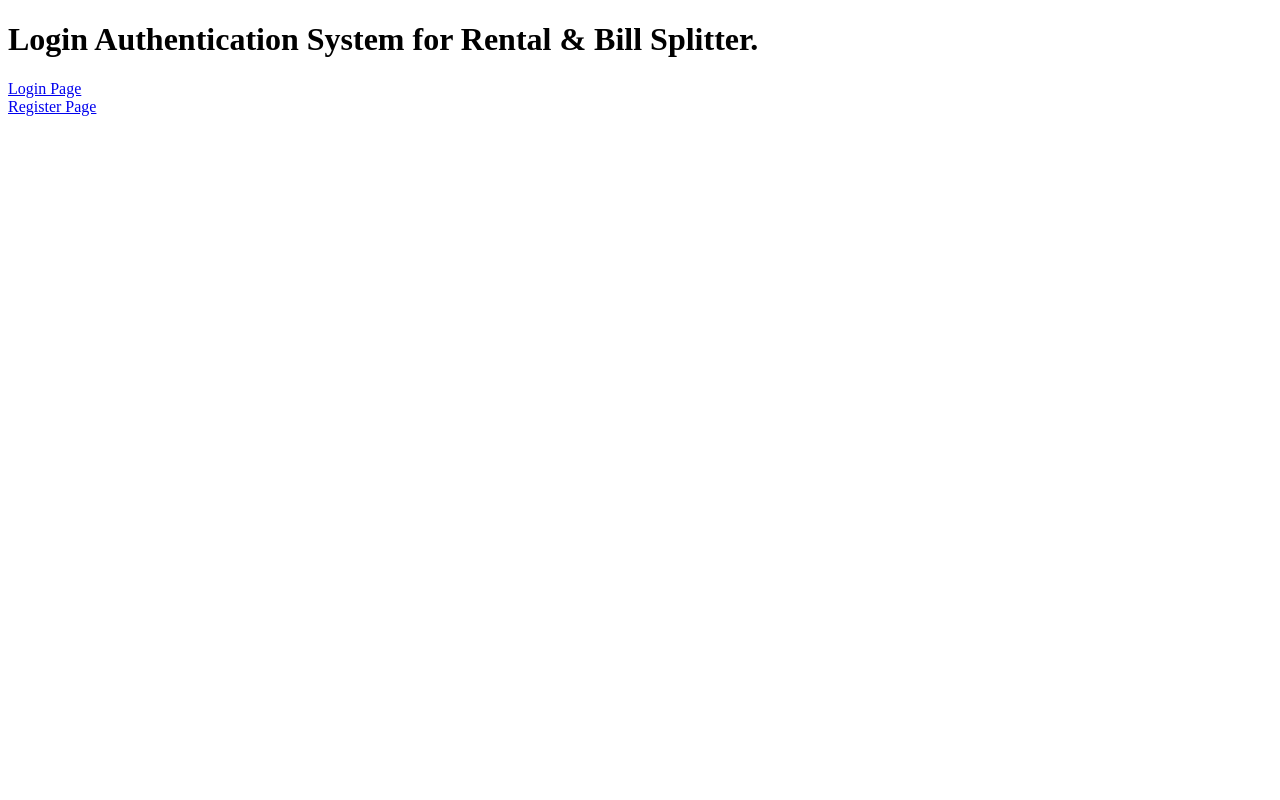
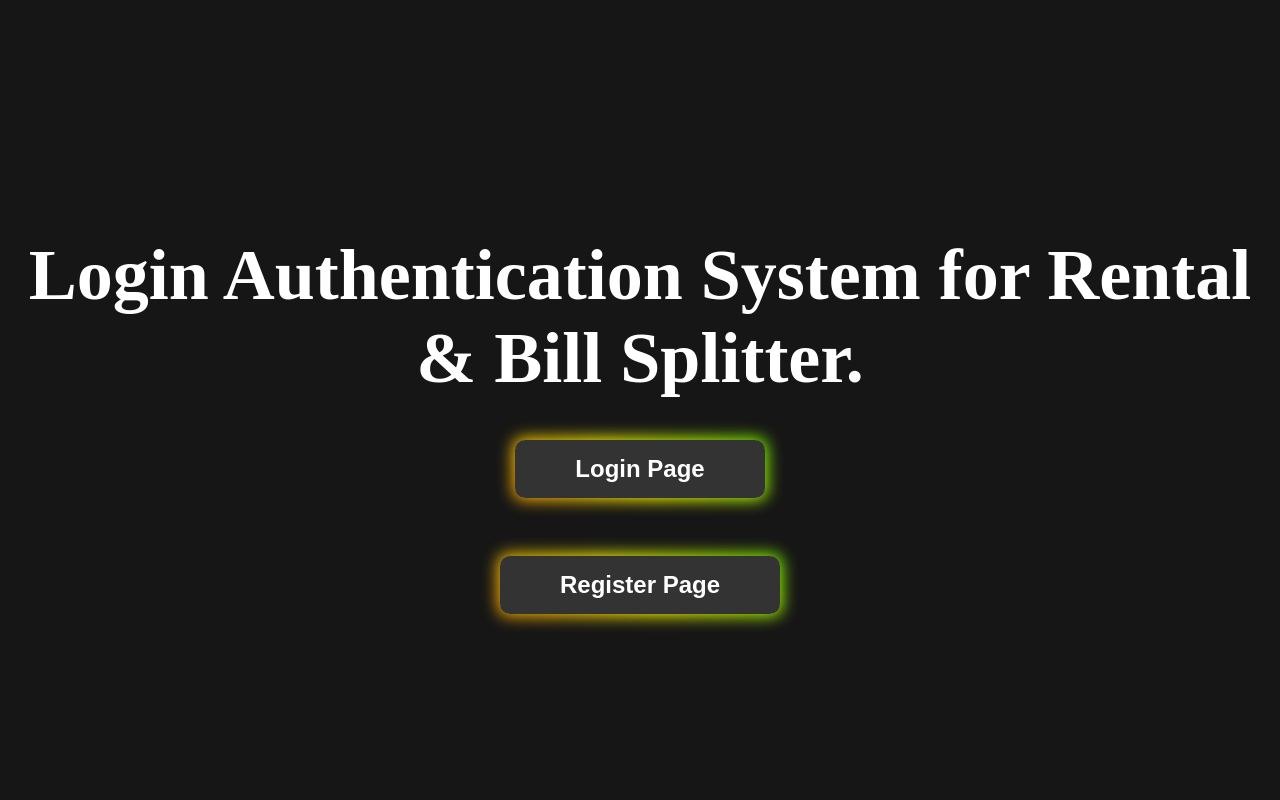
Before and after one commit to Pagalavan0799/GitExcercise-Group-7, a Flask app: page / in a window 1280 px wide. Run offline with Flask 3, Linux system fonts and the light colour scheme.

Commit message:
added glowing button effect and designed homepage

```diff
--- /dev/null
+++ b/static/style.css
@@ -0,0 +1,93 @@
+html, body {
+    background-color: #161616;
+    overflow: hidden;
+    height: 100%;
+    margin: 0;
+    padding: 0;
+}
+
+body{
+    display:flex;
+    justify-content: center;
+    align-items: center;
+    flex-direction: column;
+    gap:20px;
+}
+
+h1{
+    color: #FFF;
+    text-align: center;
+    font-size: 4.5em;
+    margin-bottom: 20px;
+}
+
+/*button*/
+
+.btn a {
+    text-decoration: none;
+    color: #FFF;
+    font-size: 1.5rem;
+    font-weight: bold;
+}
+
+.btn {
+    padding: 15px 60px;
+    border: none;
+    outline: none;
+    color: #FFF;
+    cursor: pointer;
+    position: relative;
+    z-index: 0;
+    border-radius: 12px;
+}
+.btn::after {
+    content: "";
+    z-index: -1;
+    position: absolute;
+    width: 100%;
+    height: 100%;
+    background-color: #333;
+    left: 0;
+    top: 0;
+    border-radius: 10px;
+}
+
+.btn::before {
+    content: "";
+    background: linear-gradient(
+        45deg,
+        #FF0000, #FF7300, #FFFB00, #48FF00,
+        #00FFD5, #002BFF, #FF00C8, #FF0000
+);
+    position : absolute;
+    top: -2px;
+    left: -2px;
+    background-size: 600%;
+    z-index: -1;
+    width: calc(100% + 4px);
+    height: calc(100% + 4px);
+    filter: blur(8px);
+    animation: glowing 20s linear infinite;
+    transition: opacity .3s ease-in-out;
+    border-radius: 10px;
+    opacity: 1;
+}
+
+@keyframes glowing {
+    0% {background-position: 0 0;}
+    50% {background-position: 400% 0;}
+    100% {background-position: 0 0;}
+}
+
+.btn:hover::before{
+    opacity: 1;
+}
+
+.btn:active:after {
+    background: transparent;
+}
+
+.btn:active {
+    color: #000;
+    font-weight: bold;
+}
--- a/templates/home.html
+++ b/templates/home.html
@@ -3,11 +3,16 @@
 <head>
     <meta charset="UTF-8">
     <meta name="viewport" content="width=device-width, initial-scale=1.0">
+    <link rel="stylesheet" href="static/style.css">
     <title>Home</title>
 </head>
 <body>
     <h1>Login Authentication System for Rental & Bill Splitter.</h1>
-    <a href="{{url_for('login')}}">Login Page</a><br>
-    <a href="{{url_for('register')}}">Register Page</a>
+    <button class="btn">
+        <a href="{{url_for('login')}}">Login Page</a>
+    </button><br>
+    <button class="btn">
+        <a href="{{url_for('register')}}">Register Page</a>
+    </button>
 </body>
 </html>
```
